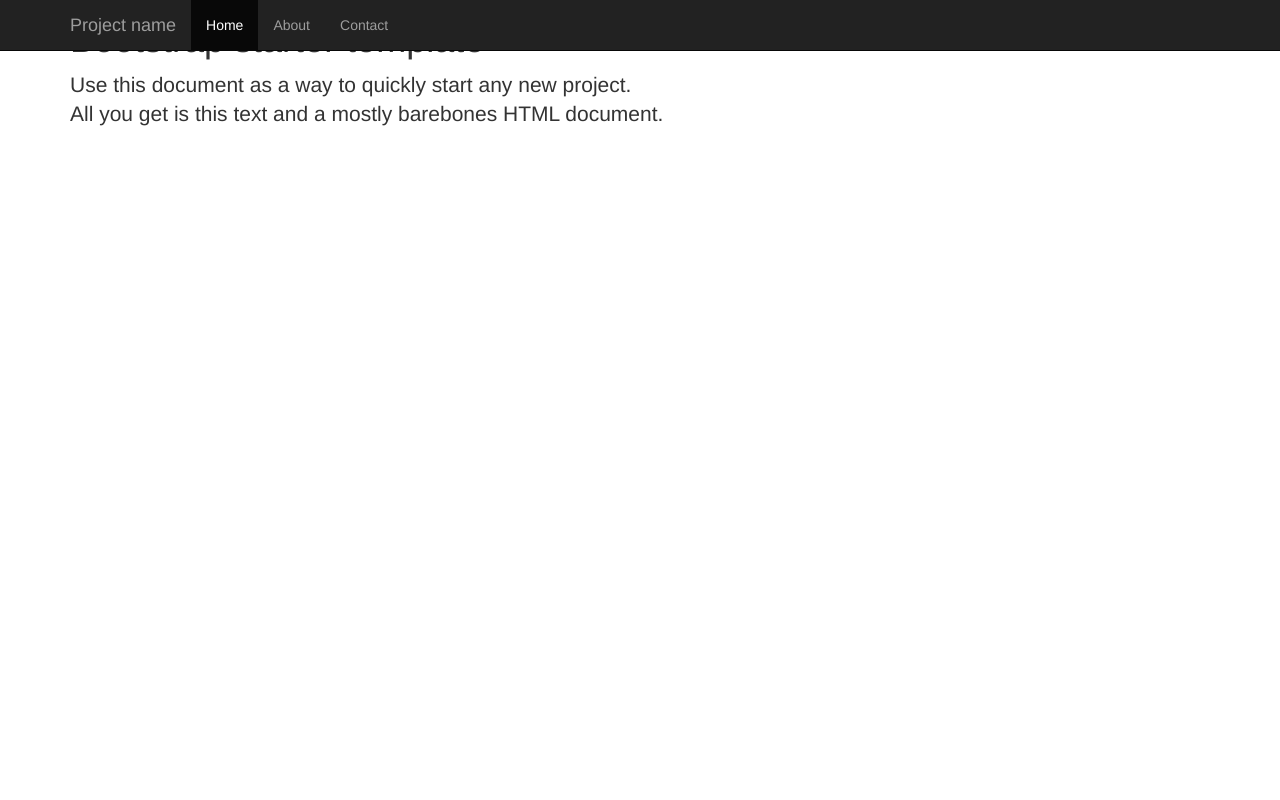
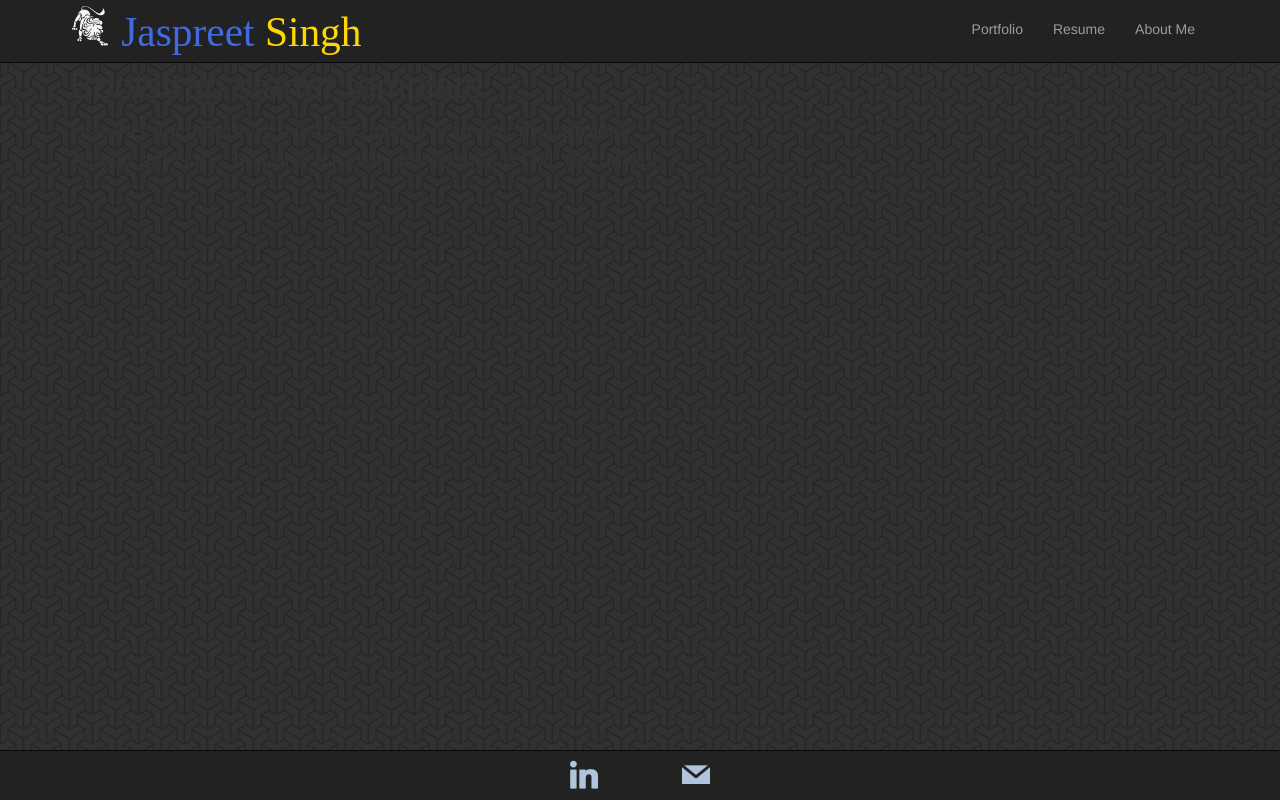
Before and after one commit to jsjaspreet/UdacityPortfolioProject, a plain HTML site: page resources/pages/index.html in a window 1280 px wide. Drawn offline with nearby package versions, Linux system fonts and the light colour scheme; a web font is replaced by a local one.

Commit message:
Add background image

```diff
--- a/resources/pages/index.html
+++ b/resources/pages/index.html
@@ -1,25 +1,19 @@
 <!DOCTYPE html>
 <html lang="en">
+
 <head>
 	<meta charset="utf-8">
 	<meta http-equiv="X-UA-Compatible" content="IE=edge">
 	<meta name="viewport" content="width=device-width, initial-scale=1">
-    <!-- The above 3 meta tags *must* come first in the head; any other head content must come *after* these tags -->
-    <meta name="description" content="">
-    <meta name="author" content="">
-    <link rel="icon" href="../../favicon.ico">
+	<meta name="description" content="Jaspreet Singh Personal Website">
+	<meta name="author" content="Jaspreet Singh">
+	<link rel="icon" href="../styles/favicon.ico">
+	<link rel="stylesheet" href="../../resources/styles/css/index.css">
 
-    <title>Starter Template for Bootstrap</title>
+	<title>Jaspreet Singh</title>
 
 	<!-- Bootstrap core CSS -->
-    <link href="../../dist/css/bootstrap.min.css" rel="stylesheet">
-
-    <!-- Custom styles for this template -->
-    <link href="starter-template.css" rel="stylesheet">
-
-    <!-- Just for debugging purposes. Don't actually copy these 2 lines! -->
-    <!--[if lt IE 9]><script src="../../assets/js/ie8-responsive-file-warning.js"></script><![endif]-->
-    <script src="../../assets/js/ie-emulation-modes-warning.js"></script>
+	<link href="../../vendors/bootstrap/css/bootstrap.min.css" rel="stylesheet">
 
 	<!-- HTML5 shim and Respond.js for IE8 support of HTML5 elements and media queries -->
 	<!--[if lt IE 9]>
@@ -39,34 +33,47 @@
 					<span class="icon-bar"></span>
 					<span class="icon-bar"></span>
 				</button>
-          <a class="navbar-brand" href="#">Project name</a>
+				<a class="navbar-brand" href="/">
+					<div class="logo">
+						<span class="ge-zodiac" id="lion-glyph">m</span>
+						<span class="name">
+             			 	<span id="first-name">Jaspreet</span>
+						<span id="last-name">Singh</span>
+						</span>
 					</div>
-        <div id="navbar" class="collapse navbar-collapse">
+				</a>
+			</div>
+			<div id="navbar" class="collapse navbar-collapse pull-right">
 				<ul class="nav navbar-nav">
-            <li class="active"><a href="#">Home</a></li>
-            <li><a href="#about">About</a></li>
-            <li><a href="#contact">Contact</a></li>
+					<li><a href="#contact">Portfolio</a></li>
+					<li><a href="#contact">Resume</a></li>
+					<li><a href="#about">About Me</a></li>
 				</ul>
-        </div><!--/.nav-collapse -->
+			</div>
+			<!--/.nav-collapse -->
 		</div>
 	</nav>
 
-    <div class="container">
+	<div class="container content">
+		<h1>Bootstrap starter template</h1>
+		<p class="lead">Use this document as a way to quickly start any new project.
+			<br> All you get is this text and a mostly barebones HTML document.</p>
+	</div>
+	<!-- /.container -->
 
-      <div class="starter-template">
-        <h1>Bootstrap starter template</h1>
-        <p class="lead">Use this document as a way to quickly start any new project.<br> All you get is this text and a mostly barebones HTML document.</p>
+	<nav class="navbar navbar-inverse navbar-fixed-bottom">
+		<div class="container text-center">
+				<a class="tap-target socicons" href="https://www.linkedin.com/pub/jaspreet-singh/39/a63/437"><span id="linkedin">j</span></a>
+				<a class="tap-target socicons" href="mailto:jaspreet_xps@yahoo.com"><span id="mail ">@</span></a>
 		</div>
-
-    </div><!-- /.container -->
+	</nav>
 
 
 	<!-- Bootstrap core JavaScript
     ================================================== -->
 	<!-- Placed at the end of the document so the pages load faster -->
-    <script src="https://ajax.googleapis.com/ajax/libs/jquery/1.11.3/jquery.min.js"></script>
-    <script src="../../dist/js/bootstrap.min.js"></script>
-    <!-- IE10 viewport hack for Surface/desktop Windows 8 bug -->
-    <script src="../../assets/js/ie10-viewport-bug-workaround.js"></script>
+	<script src="https://ajax.googleapis.com/ajax/libs/jquery/1.11.3/jquery.min.js "></script>
+	<script src="../../vendors/bootstrap/js/bootstrap.min.js "></script>
 </body>
+
 </html>
--- a/resources/styles/css/index.css
+++ b/resources/styles/css/index.css
@@ -51,6 +51,20 @@
 	}
 }
 
+@media only screen and (-webkit-min-device-pixel-ratio: 1){
+	body {
+		background-image: url(../images/background/background-1x.png);
+		background-repeat: repeat;
+	}
+}
+
+@media only screen and (-webkid-min-device-pixel-ratio: 2){
+	body {
+		background-image: url(../images/background/background-2x.png);
+		background-repeat: repeat;
+	}
+}
+
 #lion-glyph {
 	color: whitesmoke;
 }
@@ -80,7 +94,20 @@
 .tap-target {
 	min-width: 40px;
 	min-height: 40px;
-	padding-left: 30px;
-	padding-right: 30px;
+	padding-left: 20px;
+	padding-right: 20px;
+	margin-left: 20px;
+	margin-right: 20px;
 	display:inline-block;
 }
+
+
+.tap-target:link,
+.tap-target:active,
+.tap-target:visited {
+	text-decoration: none;
+}
+
+.tap-target:hover {
+	color: whitesmoke;
+}
```
Also changed, not shown: resources/styles/images/background/background-1x.png (added), resources/styles/images/background/background-2x.png (added), 1 other file. Lines whose indentation alone changed are shown as unchanged.
